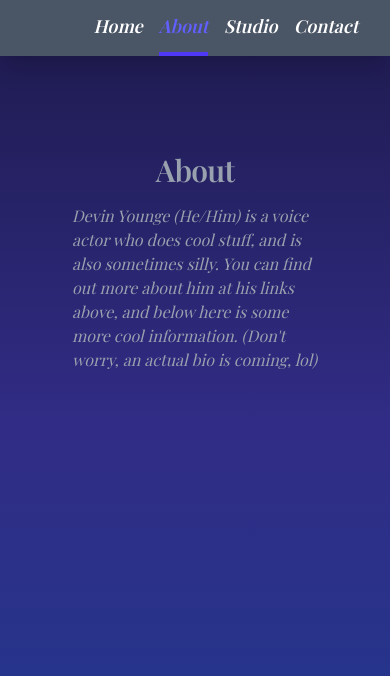
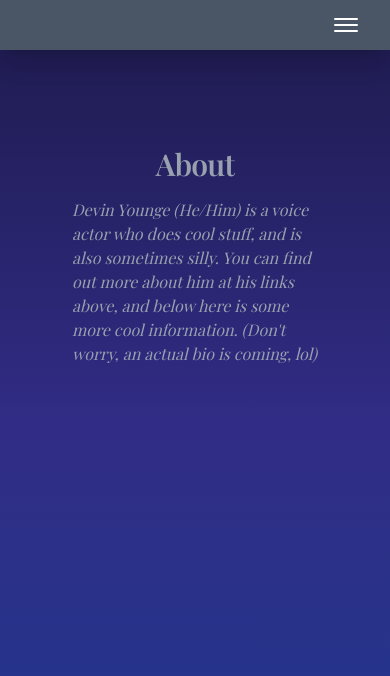
Before and after one commit to PiraTechnics/dyoungevo-portfolio, a Next.js app: page /about in a window 390 px wide. Shown: the top 676 px of the page. Built offline with nearby package versions, Linux system fonts and the light colour scheme; a web font is replaced by a local one.

Commit message:
mobile menu nav functionality

```diff
--- a/data.ts
+++ b/data.ts
@@ -39,3 +39,10 @@ export const AudioSamples = [
     name: "Tae Kwon Donkey",
   },
 ];
+
+export const pageLinks = [
+  { name: "Home", href: "/" },
+  { name: "About", href: "/about" },
+  { name: "Studio", href: "/studio" },
+  { name: "Contact", href: "/contact" },
+];
--- a/package.json
+++ b/package.json
@@ -9,6 +9,7 @@
     "lint": "eslint"
   },
   "dependencies": {
+    "@headlessui/react": "^2.2.10",
     "clsx": "^2.1.1",
     "next": "^16.3.0",
     "react": "19.2.8",
--- a/ui/components/Header.tsx
+++ b/ui/components/Header.tsx
@@ -1,3 +1,4 @@
+import { MobileMenu } from "./MobileMenu";
 import { NavLinks } from "./NavLinks";
 
 export const Header = () => {
@@ -5,6 +6,7 @@ export const Header = () => {
     <header className="sticky top-0 z-10 w-full max-w-screen-2xl lg:rounded-b-lg h-fit shadow-xl text-white bg-gray-600">
       <nav className="flex px-8 justify-end h-full mx-auto">
         <NavLinks />
+        <MobileMenu />
       </nav>
     </header>
   );
--- /dev/null
+++ b/ui/components/MobileMenu.tsx
@@ -0,0 +1,110 @@
+"use client";
+
+import { Fragment, useState } from "react";
+import {
+  Dialog,
+  DialogPanel,
+  DialogTitle,
+  Transition,
+  TransitionChild,
+} from "@headlessui/react";
+import { pageLinks } from "@/data";
+import Link from "next/link";
+import { usePathname } from "next/navigation";
+import clsx from "clsx";
+
+export const MobileMenu = () => {
+  const [isOpen, setIsOpen] = useState(false);
+  const pathname = usePathname();
+
+  const handleClick = () => {
+    setIsOpen(!isOpen);
+  };
+
+  return (
+    <div className="flex gap-4 md:hidden py-5">
+      <button
+        id="mobile-menu-button"
+        aria-label="Mobile Menu Button"
+        onClick={handleClick}
+        className="flex flex-col justify-center items-center"
+      >
+        <span
+          className={`bg-white block transition-all duration-300 ease-out
+								h-0.5 w-6 rounded-sm ${
+                  isOpen ? "rotate-45 translate-y-1" : "-translate-y-0.5"
+                }`}
+        ></span>
+        <span
+          className={`bg-white block transition-all duration-300 ease-out
+								h-0.5 w-6 rounded-sm my-0.5 ${isOpen ? "opacity-0" : "opacity-100"}`}
+        ></span>
+        <span
+          className={`bg-white block transition-all duration-300 ease-out
+								h-0.5 w-6 rounded-sm ${
+                  isOpen ? "-rotate-45 -translate-y-1" : "translate-y-0.5"
+                }`}
+        ></span>
+      </button>
+      <Transition show={isOpen} as={Fragment}>
+        <Dialog as="div" className="relative z-10" onClose={setIsOpen}>
+          <TransitionChild
+            as={Fragment}
+            enter="ease-in-out duration-500"
+            enterFrom="opacity-0"
+            enterTo="opacity-100"
+            leave="ease-in-out duration-500"
+            leaveFrom="opacity-100"
+            leaveTo="opacity-0"
+          >
+            <div className="fixed inset-0" />
+          </TransitionChild>
+
+          <div className="fixed inset-0 overflow-hidden">
+            <div className="absolute inset-0 overflow-hidden">
+              <div className="pointer-events-none fixed top-0 left-0 flex w-full h-full">
+                <TransitionChild
+                  as={Fragment}
+                  enter="transform transition ease-in-out duration-500 sm:duration-700"
+                  enterFrom="-translate-x-full"
+                  enterTo="translate-x-0"
+                  leave="transform transition ease-in-out duration-500 sm:duration-700"
+                  leaveFrom="translate-x-0"
+                  leaveTo="-translate-x-full"
+                >
+                  <DialogPanel className="pointer-events-auto w-screen max-w-fit">
+                    <div className="flex h-full flex-col overflow-y-hidden bg-cws-secondary border-indigo-400 bg-indigo-600 opacity-80 border-2 rounded-r-md py-6 px-12 shadow-xl">
+                      <DialogTitle className="scale-125 mx-auto mb-4"></DialogTitle>
+                      <ul className="relative flex flex-col text-center gap-8 mt-6 flex-1 px-4 sm:px-6">
+                        {pageLinks.map((entry) => {
+                          return (
+                            <li
+                              key={"mobile-" + entry.name}
+                              className="text-white italic font-semibold"
+                            >
+                              <button onClick={handleClick}>
+                                <Link
+                                  className={clsx("text-4xl", {
+                                    "text-white": pathname === entry.href,
+                                  })}
+                                  href={entry.href}
+                                >
+                                  {entry.name}
+                                </Link>
+                              </button>
+                              <hr className="border-indigo-300 mx-auto my-2" />
+                            </li>
+                          );
+                        })}
+                      </ul>
+                    </div>
+                  </DialogPanel>
+                </TransitionChild>
+              </div>
+            </div>
+          </div>
+        </Dialog>
+      </Transition>
+    </div>
+  );
+};
--- a/ui/components/NavLinks.tsx
+++ b/ui/components/NavLinks.tsx
@@ -1,35 +1,24 @@
 "use client";
 
 import { usePathname } from "next/navigation";
-//import { pageLinks } from "@/app/data";
+import { pageLinks } from "@/data";
 import clsx from "clsx";
 import Link from "next/link";
 
 export const NavLinks = () => {
   const pathname = usePathname();
 
-  const pageLinks = [
-    { name: "Home", href: "/" },
-    { name: "About", href: "/about" },
-    { name: "Studio", href: "/studio" },
-    { name: "Contact", href: "/contact" },
-  ];
-
   return (
-    // <div className="flex gap-4 lg:gap-6 max-md:hidden">
-    <div className="flex gap-4 lg:gap-6">
+    <div className="flex gap-4 lg:gap-6 max-md:hidden">
       {pageLinks.map((link) => {
         return (
           <Link
             key={"home-" + link.name}
             href={link.href}
-            className={clsx(
-              "text-lg lg:text-xl py-3 font-semibold italic hover:text-indigo-500",
-              {
-                "text-indigo-500 border-b-4 border-indigo-600":
-                  pathname === link.href,
-              },
-            )}
+            className={clsx("text-xl py-2 italic hover:text-indigo-400", {
+              "text-indigo-400 border-b-4 rounded-sm border-indigo-400":
+                pathname === link.href,
+            })}
           >
             {link.name}
           </Link>
```
Also changed, not shown: 1 other file (tests, documents, lock files or other folders).
